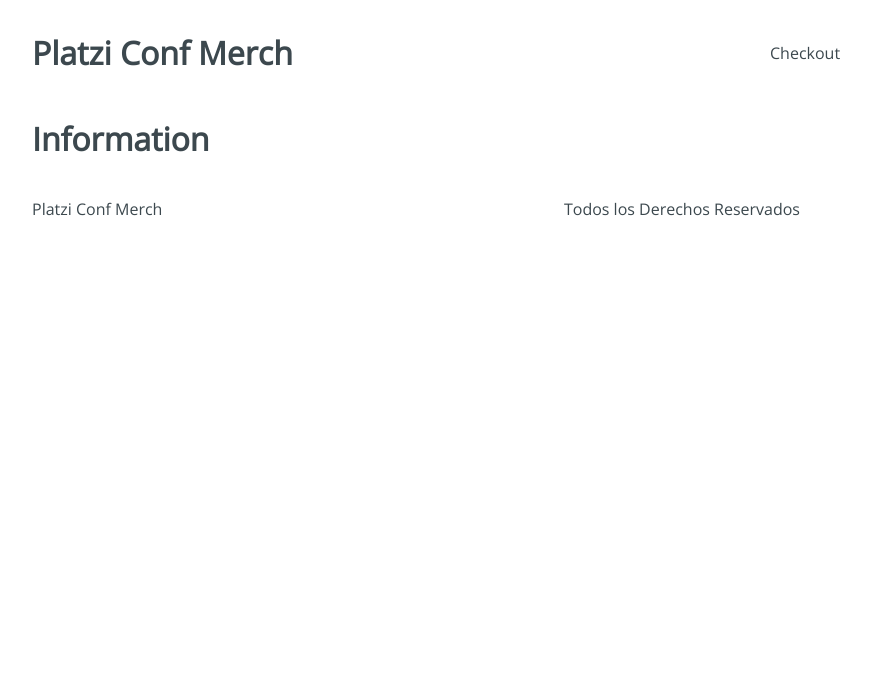
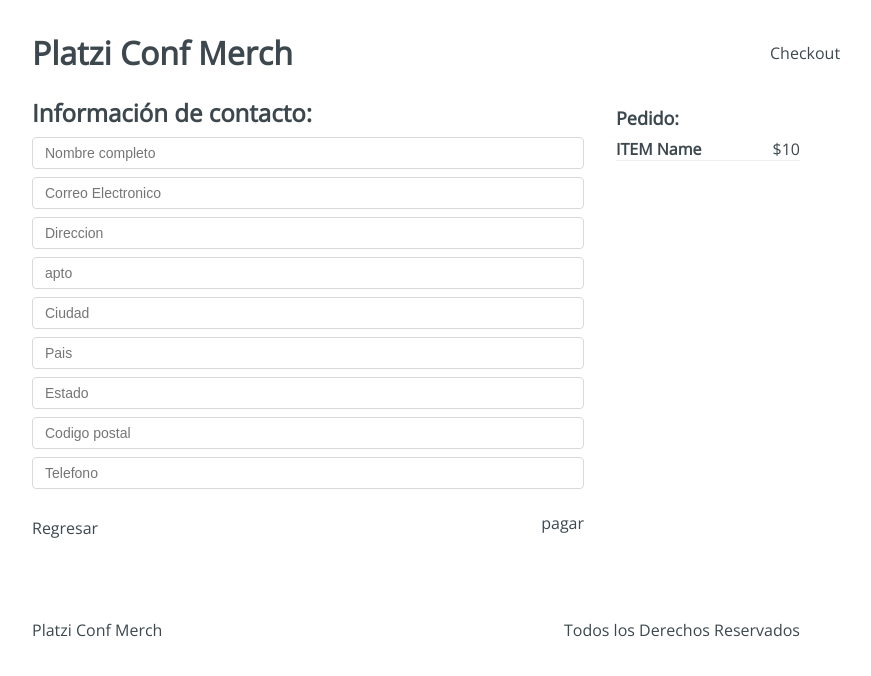
Before and after one commit to PabloTachella/platzi-conf-merch, a React app: page /checkout/information in a window 1280 px wide. Shown: the top 676 px of the page, without its empty margins (224-1095 px from the left). Built offline with nearby package versions, Linux system fonts and the light colour scheme.

Commit message:
Se maquetaron y estilizaron las secciones de Checkout e Information

```diff
--- a/src/containers/Checkout.jsx
+++ b/src/containers/Checkout.jsx
@@ -1,8 +1,24 @@
 import React from "react";
+import '../styles/components/Checkout.css'
 
 const Checkout = () => {
     return (
-        <h1>Checkout</h1>
+        <div className="Checkout">
+            <div className="Checkout-content">
+                <h3>Lista de Pedidos:</h3>
+                <div className="Checkout-item">
+                    <div className="Checkout-element">
+                        <h4>Item name</h4>
+                        <span>$10</span>
+                    </div>
+                    <button type="button">Eliminar</button>
+                </div>
+            </div>
+            <div className="Checkout-sidebar">
+                <h3>Precio Total: $10</h3>
+                <button type="button">Continuar pedido</button>
+            </div>
+        </div>
     )
 }
 
--- a/src/containers/Information.jsx
+++ b/src/containers/Information.jsx
@@ -1,9 +1,42 @@
-import React from "react";
+import React from 'react';
+import '../styles/components/Information.css';
 
 const Information = () => {
-    return (
-        <h1>Information</h1>
-    )
-}
+  return (
+    <div className="Information">
+      <div className="Information-content">
+        <div className="Information-head">
+          <h2>Información de contacto:</h2>
+        </div>
+        <div className="Information-form">
+          <form action="">
+            <input type="text" placeholder="Nombre completo" name="name" />
+            <input type="text" placeholder="Correo Electronico" name="email" />
+            <input type="text" placeholder="Direccion" name="addres" />
+            <input type="text" placeholder="apto" name="apto" />
+            <input type="text" placeholder="Ciudad" name="city" />
+            <input type="text" placeholder="Pais" name="country" />
+            <input type="text" placeholder="Estado" name="state" />
+            <input type="text" placeholder="Codigo postal" name="cp" />
+            <input type="text" placeholder="Telefono" name="phone" />
+          </form>
+        </div>
+        <div className="Information-buttons">
+          <div className="Information-back">Regresar</div>
+          <div className="Information-next">pagar</div>
+        </div>
+      </div>
+      <div className="Information-sidebar">
+        <h3>Pedido:</h3>
+        <div className="Information-item">
+          <div className="Information-element">
+            <h4>ITEM Name</h4>
+            <span>$10</span>
+          </div>
+        </div>
+      </div>
+    </div>
+  );
+};
 
-export default Information
+export default Information;
```
